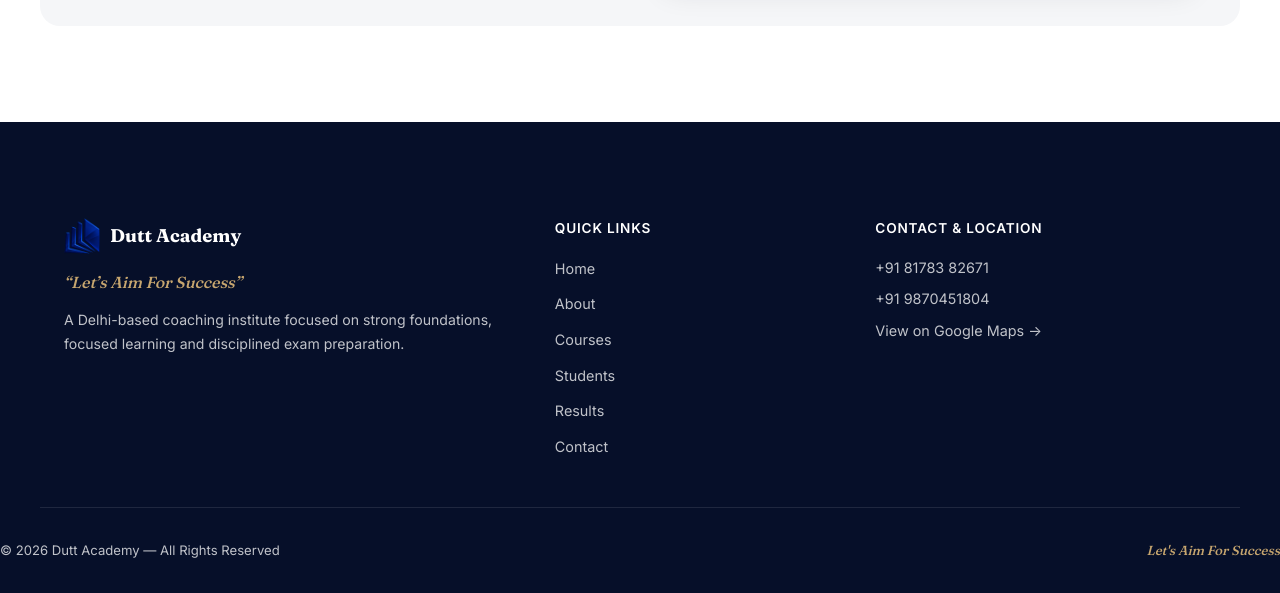
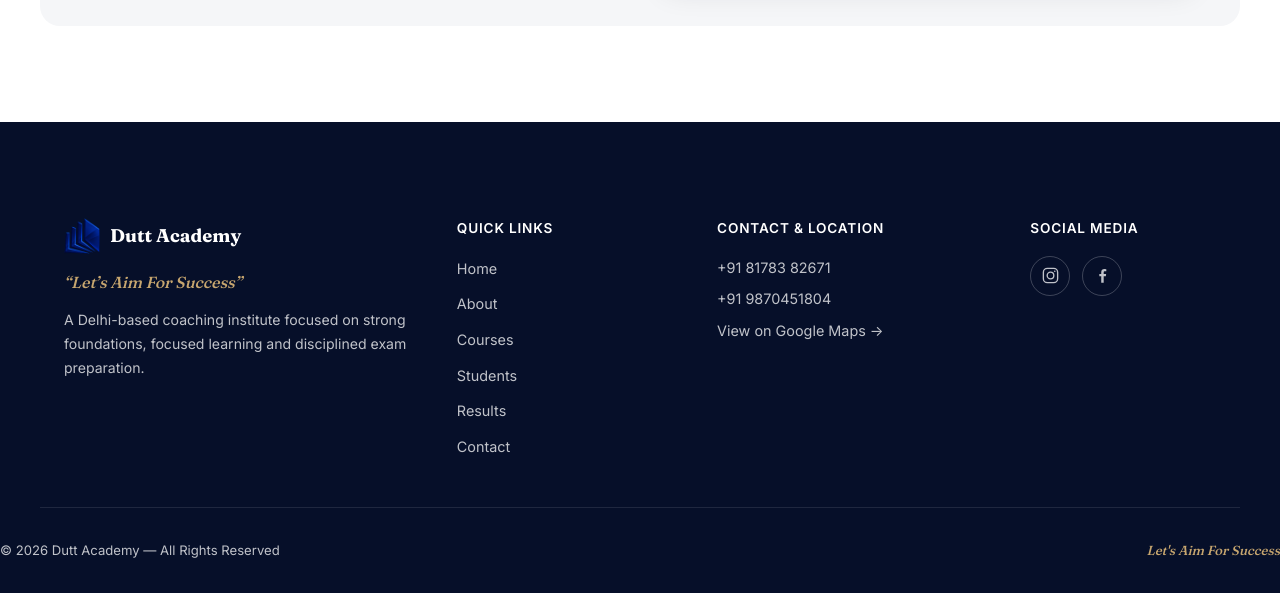
Before and after one commit to dutt0111/dutt-academy, a plain HTML site: page index.html in a window 1280 px wide. Shown: the part 6866-7459 px from the top of the page. Drawn offline with Linux system fonts and the light colour scheme.

```diff
--- a/css/style.css
+++ b/css/style.css
@@ -1051,7 +1051,7 @@
    Footer
    ========================================================================== */
 .footer { background: var(--color-primary-dark); color: rgba(255,255,255,0.75); padding: var(--space-12) 0 var(--space-6); }
-.footer__grid { display: grid; grid-template-columns: minmax(0, 1.3fr) minmax(0, 0.8fr) minmax(0, 1fr); gap: var(--space-8); padding-bottom: var(--space-8); border-bottom: 1px solid rgba(255,255,255,0.1); }
+.footer__grid { display: grid; grid-template-columns: minmax(0, 1.3fr) minmax(0, 0.8fr) minmax(0, 1fr) minmax(0, 0.7fr); gap: var(--space-8); padding-bottom: var(--space-8); border-bottom: 1px solid rgba(255,255,255,0.1); }
 .footer__logo-row { display: flex; align-items: center; gap: 10px; margin-bottom: var(--space-4); }
 .footer__logo { height: 36px; width: auto; }
 .footer__wordmark { font-family: var(--font-display); font-weight: 700; font-size: 1.15rem; color: #fff; }
@@ -1062,6 +1062,11 @@
 .footer__links a, .footer__contact a { font-size: 0.9rem; transition: color var(--transition-fast); }
 .footer__links a:hover, .footer__contact a:hover { color: #fff; }
 .footer__contact p { font-size: 0.9rem; margin-bottom: 8px; }
+.footer__social-links { display: flex; align-items: center; gap: 12px; }
+.footer__social-links a { width: 40px; height: 40px; display: inline-flex; align-items: center; justify-content: center; color: rgba(255,255,255,0.75); border: 1px solid rgba(255,255,255,0.22); border-radius: 50%; transition: color var(--transition-fast), border-color var(--transition-fast), transform var(--transition-fast), background var(--transition-fast); }
+.footer__social-links a:hover, .footer__social-links a:focus-visible { color: #fff; border-color: var(--color-gold-light); background: rgba(169,130,76,0.16); transform: translateY(-2px); }
+.footer__social-links a:focus-visible { outline: 2px solid var(--color-gold-light); outline-offset: 3px; }
+.footer__social-links svg { width: 19px; height: 19px; }
 .footer__bottom { display: flex; justify-content: space-between; align-items: center; padding-top: var(--space-6); font-size: 0.82rem; flex-wrap: wrap; gap: 8px; }
 .footer__slogan { font-family: var(--font-display); font-style: italic; color: var(--color-gold-light); }
 
--- a/index.html
+++ b/index.html
@@ -552,6 +552,19 @@
       <p><a href="https://wa.me/919870451804" target="_blank" rel="noopener">+91 9870451804</a></p>
       <a href="https://www.google.com/maps/dir/?api=1&destination=28.6833308,77.325514" target="_blank" rel="noopener">View on Google Maps &rarr;</a>
     </div>
+
+    <div class="footer__social">
+      <h4 class="footer__heading">Social Media</h4>
+      <div class="footer__social-links">
+        <a href="https://www.instagram.com/dutt_academy/" target="_blank" rel="noopener noreferrer" aria-label="Instagram">
+          <svg viewBox="0 0 24 24" aria-hidden="true"><rect x="3" y="3" width="18" height="18" rx="5" fill="none" stroke="currentColor" stroke-width="1.7"/><circle cx="12" cy="12" r="4.2" fill="none" stroke="currentColor" stroke-width="1.7"/><circle cx="17.4" cy="6.7" r="1" fill="currentColor"/></svg>
+        </a>
+        <!-- Replace # with the official Dutt Academy Facebook URL when available. -->
+        <a href="#" aria-label="Facebook">
+          <svg viewBox="0 0 24 24" aria-hidden="true"><path d="M13.5 21v-8h2.7l.4-3h-3.1V8.1c0-.9.3-1.5 1.6-1.5h1.7V4a22 22 0 0 0-2.4-.1c-2.4 0-4 1.5-4 4.1V10H8v3h2.4v8h3.1Z" fill="currentColor"/></svg>
+        </a>
+      </div>
+    </div>
   </div>
 
   <div class="footer__bottom">
```
